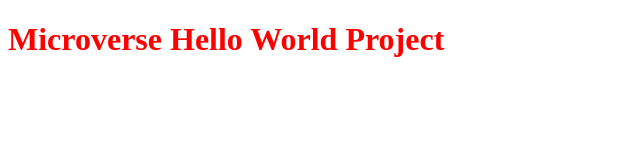
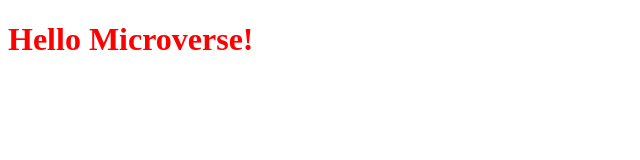
Before and after one commit to M-AminAlizadeh/Hello-linters, a website: page index.html in a window 1280 px wide. Shown: the whole page, without its empty margins (0-640 px from the left). Drawn offline with Linux system fonts and the light colour scheme.

Commit message:
Change the content of the header tag

```diff
--- a/index.html
+++ b/index.html
@@ -7,6 +7,6 @@
   <title>Microverse Hello World Project</title>
 </head>
 <body>
-  <h1 id="main-header">Microverse Hello World Project</h1>
+  <h1 id="main-header">Hello Microverse!</h1>
 </body>
 </html>
```
